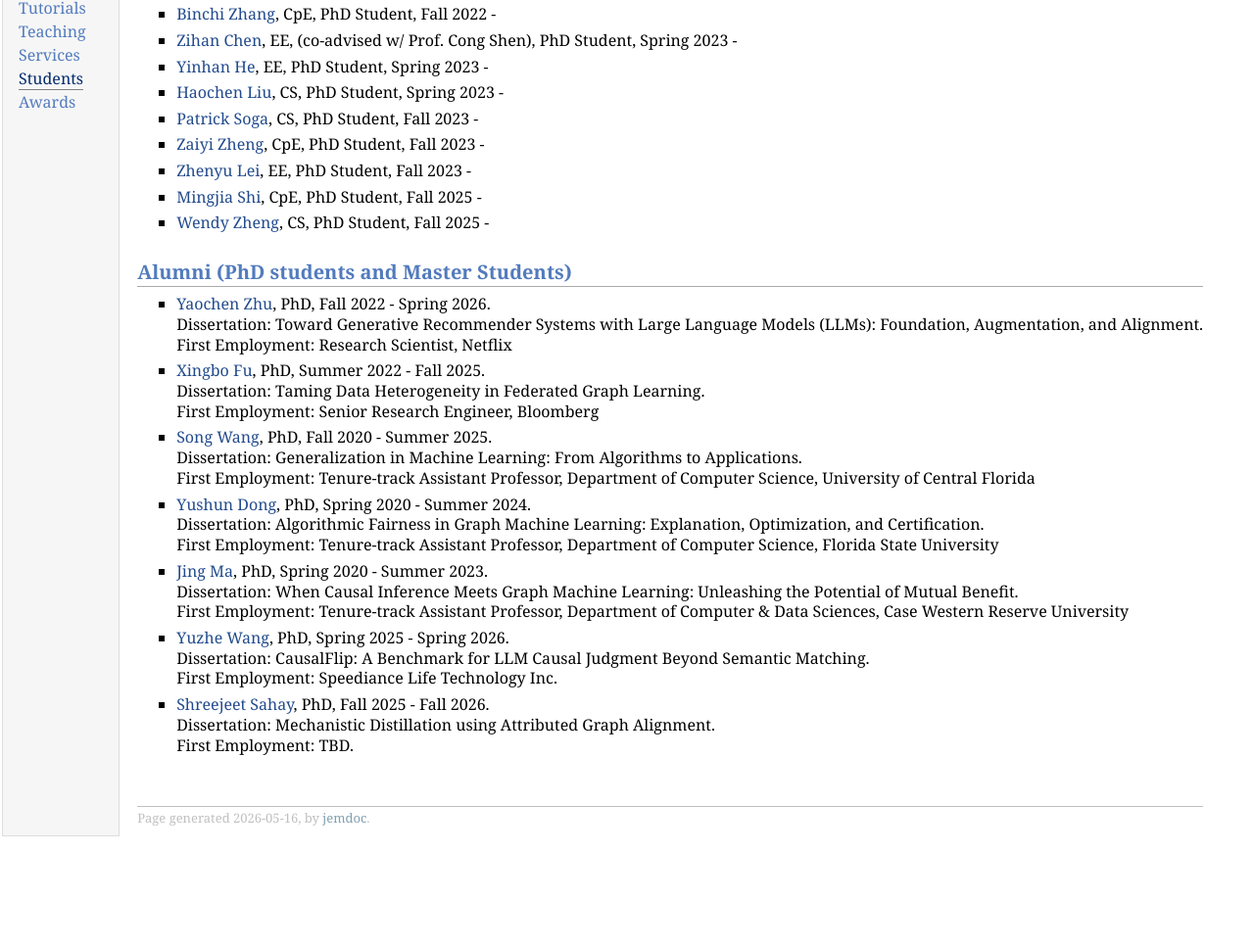
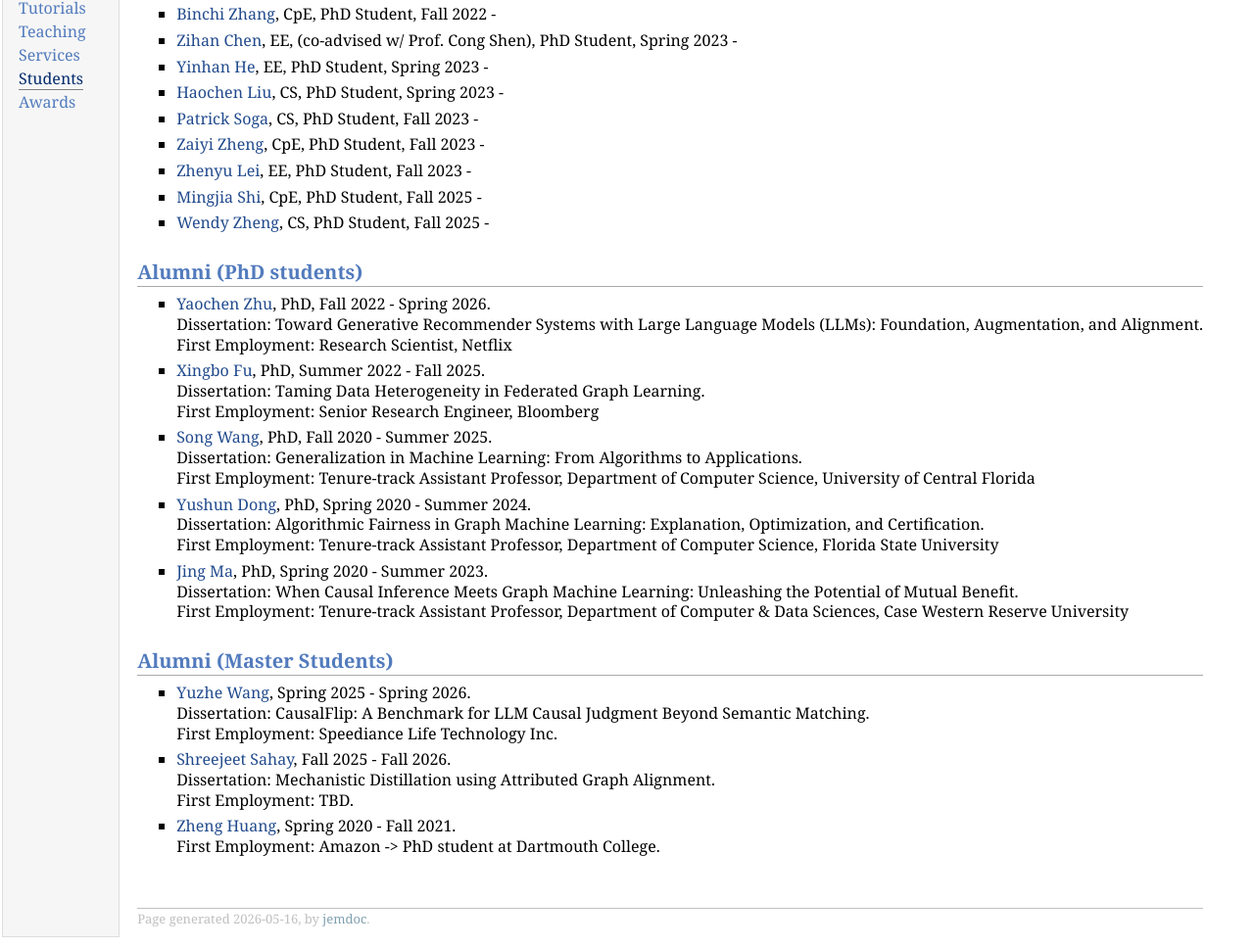
Before and after one commit to jundongli/jundongli.github.io, a plain HTML site: page students.html in a window 1280 px wide. Shown: the part 104-1071 px from the top of the page at 98% size. Before the commit the page ends 968 px from the top, so only its background shows below. Drawn offline with Linux system fonts and the light colour scheme.

Commit message:
Add files via upload

```diff
--- a/students.html
+++ b/students.html
@@ -55,7 +55,7 @@
 </ul>
 -->
 
-<h2>Alumni (PhD students and Master Students)</h2>
+<h2>Alumni (PhD students)</h2>
 <ul>
 <li><p><a href="https://www.ychzhu.com/">Yaochen Zhu</a>, PhD, Fall 2022 - Spring 2026. <br />
 Dissertation: Toward Generative Recommender Systems with Large Language Models (LLMs): Foundation, Augmentation, and Alignment. <br />
@@ -77,13 +77,20 @@ First Employment: Tenure-track Assistant Professor, Department of Computer Scien
 Dissertation: When Causal Inference Meets Graph Machine Learning: Unleashing the Potential of Mutual Benefit. <br />
 First Employment: Tenure-track Assistant Professor, Department of Computer &amp; Data Sciences, Case Western Reserve University</p>
 </li>
-<li><p><a href="https://www.linkedin.com/in/yuzhe-wang-96380324a/">Yuzhe Wang</a>, PhD, Spring 2025 - Spring 2026. <br />
+</ul>
+
+<h2>Alumni (Master Students)</h2>
+<ul>
+<li><p><a href="https://www.linkedin.com/in/yuzhe-wang-96380324a/">Yuzhe Wang</a>, Spring 2025 - Spring 2026. <br />
 Dissertation: CausalFlip: A Benchmark for LLM Causal Judgment Beyond Semantic Matching. <br />
 First Employment: Speediance Life Technology Inc.</p>
 </li>
-<li><p><a href="https://shreejeetsahay.github.io/">Shreejeet Sahay</a>, PhD, Fall 2025 - Fall 2026. <br />
+<li><p><a href="https://shreejeetsahay.github.io/">Shreejeet Sahay</a>, Fall 2025 - Fall 2026. <br />
 Dissertation: Mechanistic Distillation using Attributed Graph Alignment. <br />
 First Employment: TBD.</p>
+</li>
+<li><p><a href="">Zheng Huang</a>, Spring 2020 - Fall 2021. <br />
+First Employment: Amazon -> PhD student at Dartmouth College.</p>
 </li>
 </ul>
 
```
